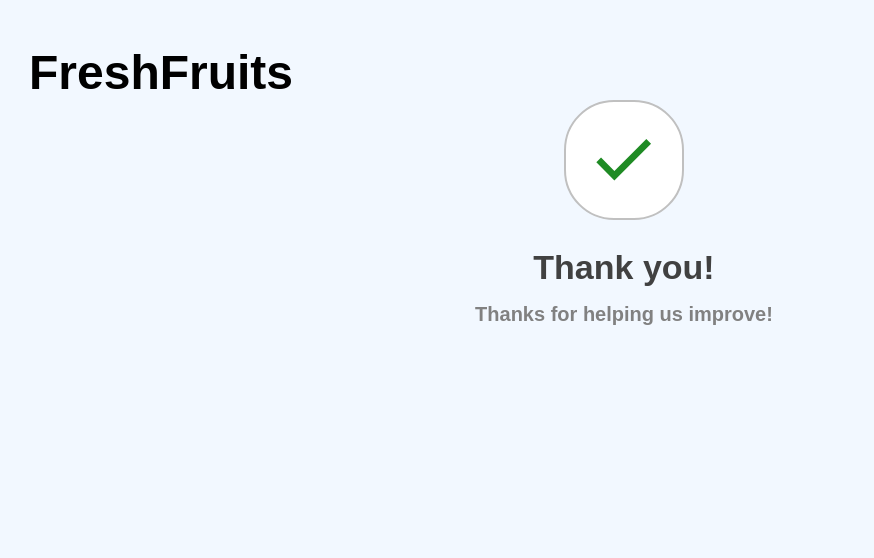
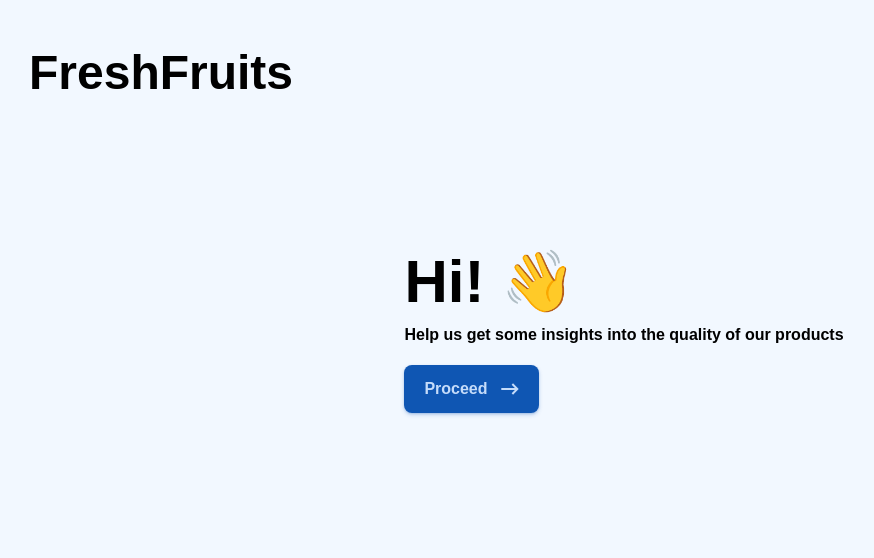
Before and after one commit to shivenigma/survey-app, a plain HTML site: page index.html in a window 1280 px wide. Shown: the whole page, without its empty margins (16-890 px from the left). Drawn offline with nearby package versions, Linux system fonts and the light colour scheme.

Commit message:
Enabled the first screen for data flow setup
Need to think whether a quick DOM manipulation based approach would be better or I should implement routing, components, binding system.

```diff
--- a/index.html
+++ b/index.html
@@ -22,15 +22,15 @@
 <!--We don't really need this container div here and could've set the margins to Body. But it is not unusual for custom widgets to be added or layout changed after the initial designs. So I limit the margins to a container and leave body untouched to be future proof.-->
     <div class="container">
         <h1 class="nav">FreshFruits</h1>
-        <!--<div class="welcome" id="welcome">
+        <div class="content welcome" id="welcome">
             <h1>Hi! 👋</h1>
             <p>Help us get some insights into the quality of our products</p>
-            <button type="button" class="button button&#45;&#45;primary button&#45;&#45;large">
+            <button type="button" class="button button--primary button--large" onclick="getSurveyData()">
                 <span>Proceed</span>
                 <img class="button__icon" src="assets/icons/arrow-right.svg" alt="arrow right" role="none" onload="replaceWithInlineSVG(this)">
             </button>
-        </div>-->
-    <!--<div class="survey">
+        </div>
+    <!--<div class="content survey">
         <h2 class="survey__question">Any Comments?</h2>
         <div class="survey__answer survey__answer&#45;&#45;toggle">
             <input type="radio" checked id="great" name="answer" value="great">
@@ -54,13 +54,13 @@
                 <img class="button__icon" src="assets/icons/arrow-right.svg" alt="arrow right" role="none" onload="replaceWithInlineSVG(this)">
             </button>
         </nav>-->
-        <div class="thanks">
+        <!--<div class="content thanks">
             <div class="thanks__icon">
                 <img src="assets/icons/tick.svg" alt="tick mark">
             </div>
             <h2 class="thanks__title">Thank you!</h2>
             <h3 class="thanks__subtitle">Thanks for helping us improve!</h3>
-        </div>
+        </div>-->
     </div>
 </body>
 </html>
```
